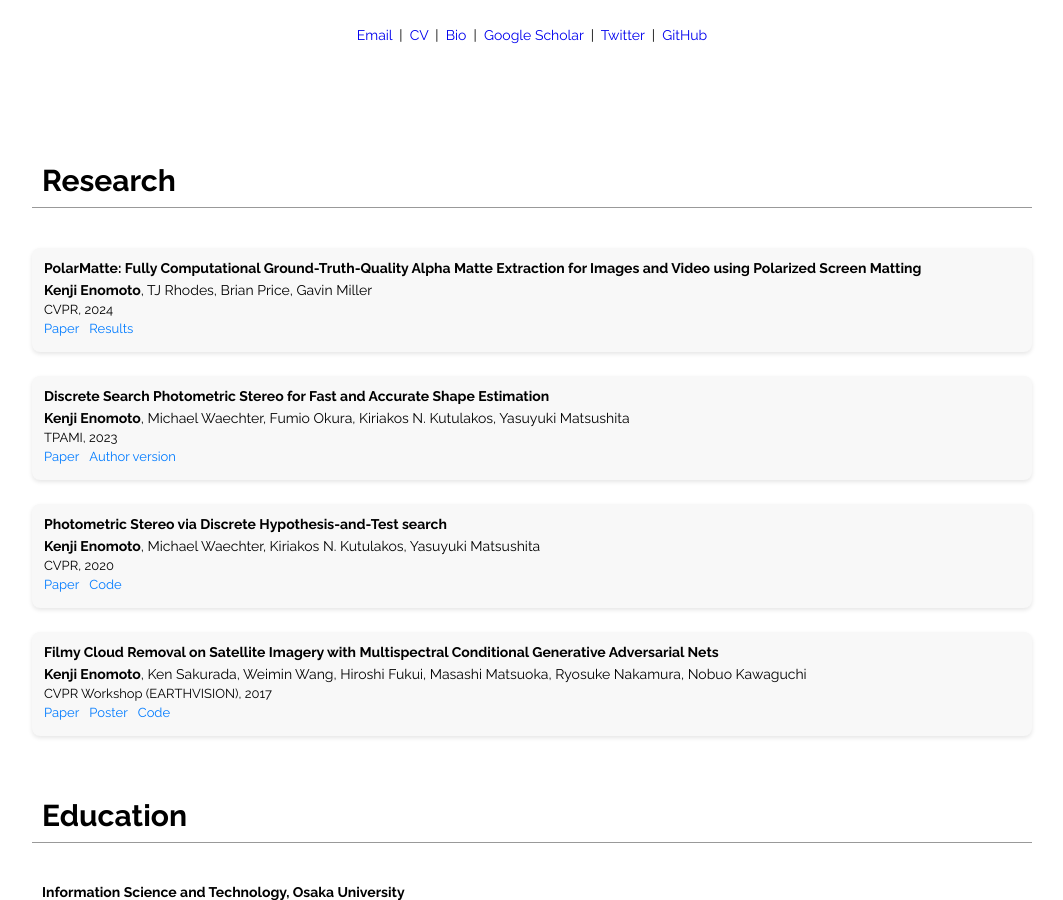
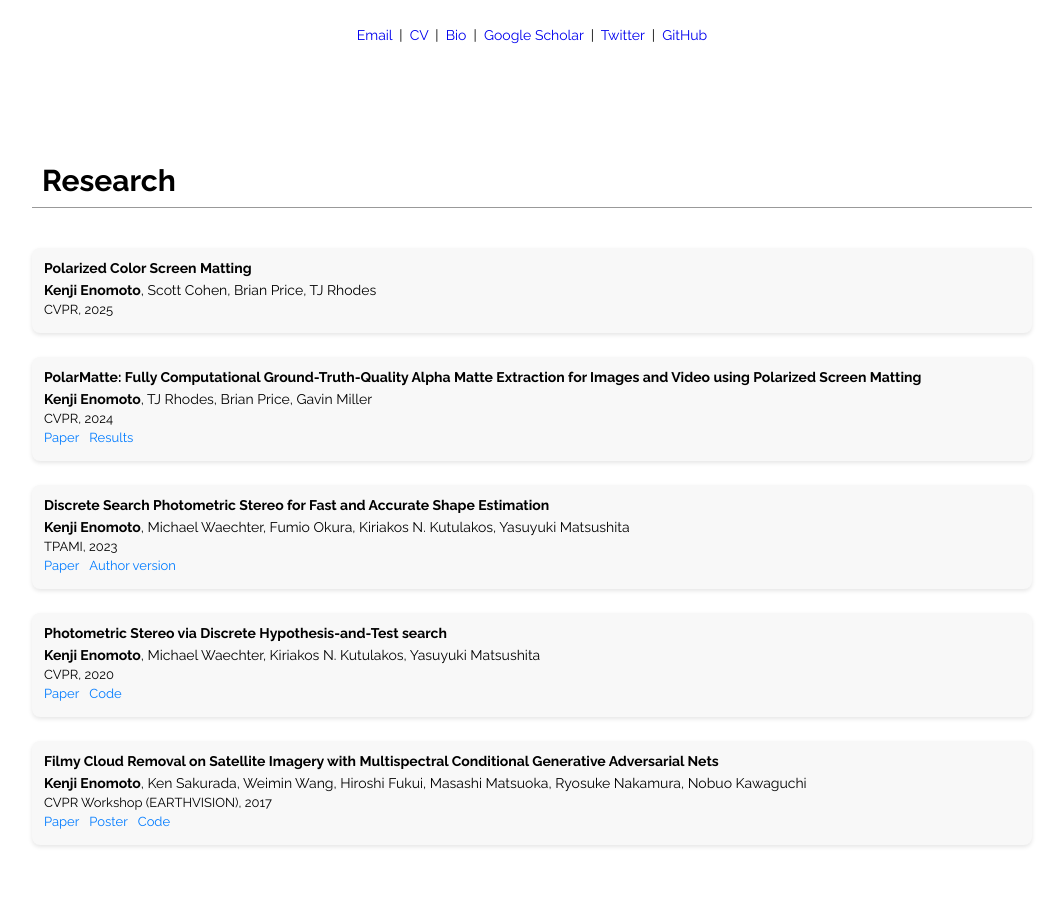
Before and after one commit to enomotokenji/enomotokenji.github.io, a Jekyll site: the page index.html, which Jekyll copies as it is, in a window 1280 px wide and 900 px high, scrolled down 368 px. Shown: the whole window, without its empty margins (108-1171 px from the left). Built offline with Jekyll 4.4.1, drawn with Linux system fonts in a browser that asks for light colours; nearby versions of some CDN libraries.

Commit message:
add pcsm

```diff
--- a/index.html
+++ b/index.html
@@ -49,6 +49,11 @@
     <section class="pub" id="pub">
         <h2 class="sub-heading research">Research</h2>
         <div class="pub-wrapper">
+            <div class="pub-item">
+                <h3 class="pub-title">Polarized Color Screen Matting</h3>
+                <p class="pub-author"><strong>Kenji Enomoto</strong>, Scott Cohen, Brian Price, TJ Rhodes</p>
+                <p class="pub-conference">CVPR, 2025</p>
+            </div>
             <div class="pub-item">
                 <h3 class="pub-title">PolarMatte: Fully Computational Ground-Truth-Quality Alpha Matte Extraction for Images and Video using Polarized Screen Matting</h3>
                 <p class="pub-author"><strong>Kenji Enomoto</strong>, TJ Rhodes, Brian Price, Gavin Miller</p>
```
